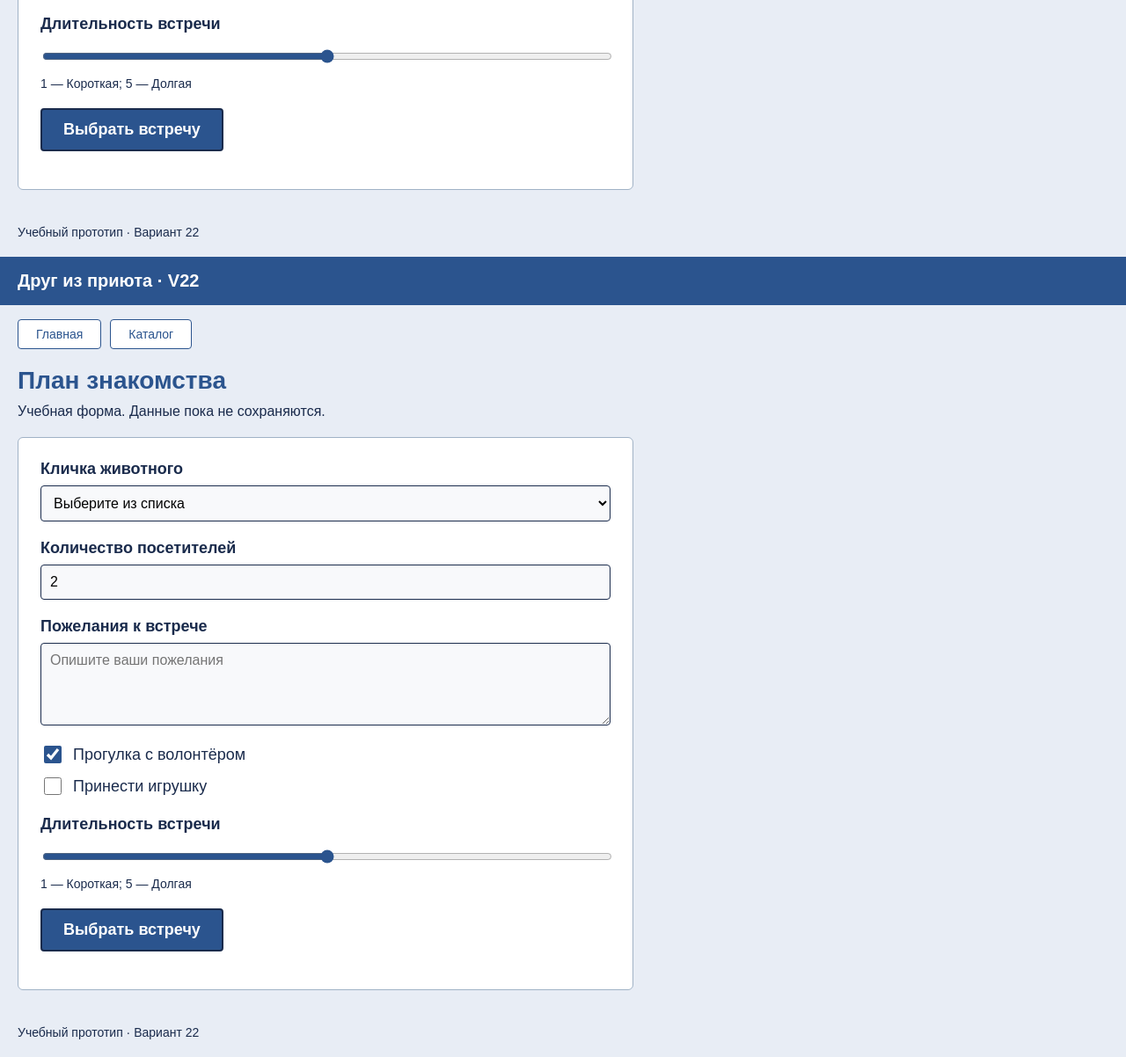
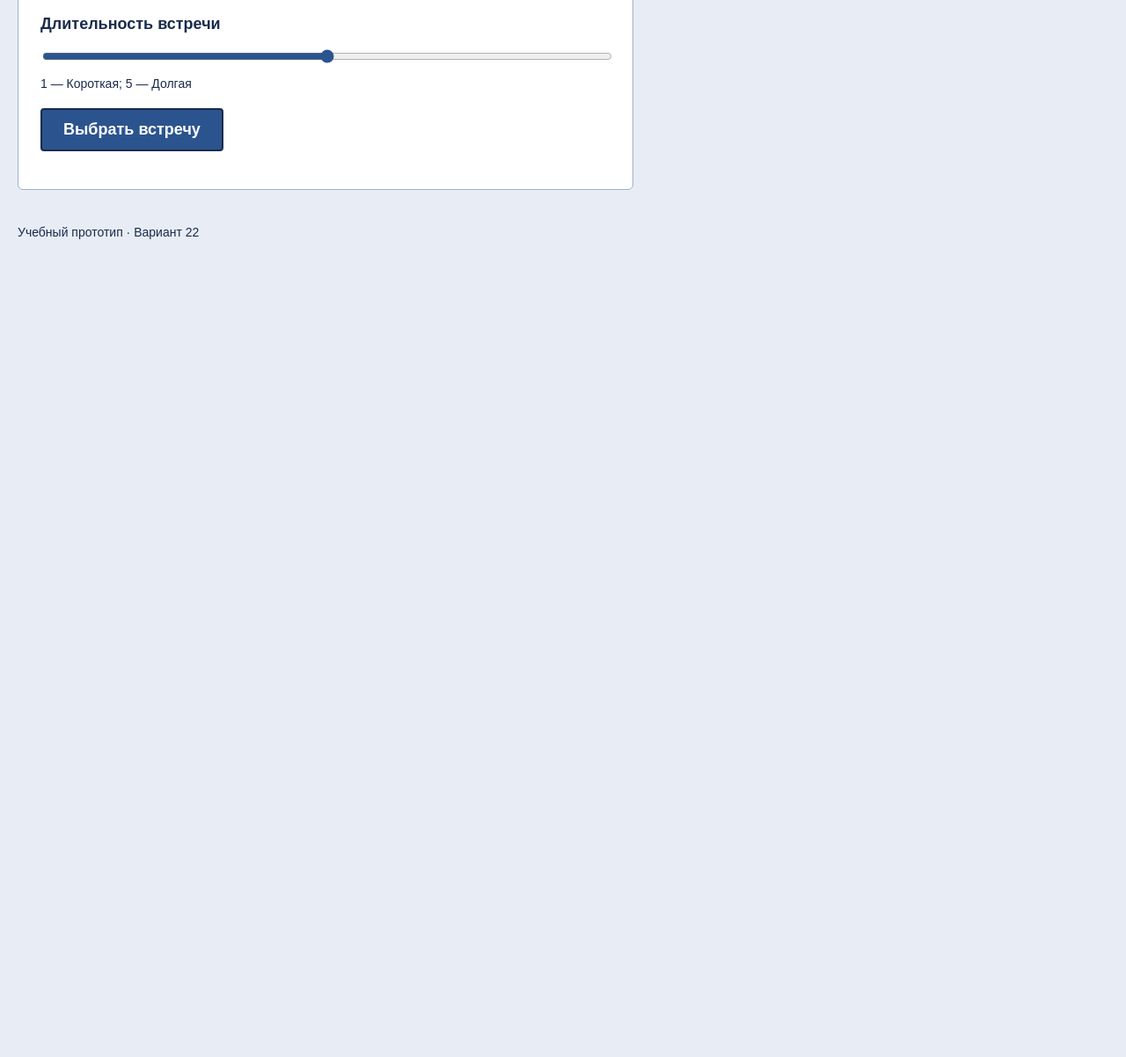
Before and after one commit to forxezz/drug_iz_priuta, a plain HTML site: page forma.html in a window 1280 px wide. Shown: the part 618-1820 px from the top of the page at 88% size. After the commit the page ends 910 px from the top, so only its background shows below. Drawn offline with Linux system fonts and the light colour scheme.

Commit message:
Update forma.html

```diff
--- a/forma.html
+++ b/forma.html
@@ -1,4 +1,3 @@
-
 <!DOCTYPE html>
 <html lang="ru">
 <head>
@@ -39,7 +38,6 @@
 
         <div class="form-field">
             <label for="quantity">Количество посетителей</label>
-            <!-- id должен быть "quantity", как требует задание -->
             <input type="number" id="quantity" name="quantity" value="2" min="1" step="1" required>
         </div>
 
@@ -61,7 +59,7 @@
 
         <button type="submit" class="btn-submit">Выбрать встречу</button>
 
-        <!-- НОВЫЙ АБЗАЦ ДЛЯ ВЫВОДА РЕЗУЛЬТАТА -->
+        <!-- Абзац для вывода результата -->
         <p id="result" role="status" aria-live="polite" style="font-weight: bold; font-size: 18px; margin-top: 15px; color: #2b548e;"></p>
     </form>
 </main>
@@ -70,8 +68,10 @@
     Учебный прототип · Вариант 22
 </footer>
 
-<!-- ПОДКЛЮЧАЕМ НОВЫЙ СКРИПТ -->
+<!-- Подключаем скрипт для формы -->
 <script src="form.js" defer></script>
+
+<!-- Скрипт Service Worker -->
 <script>
   if ('serviceWorker' in navigator) {
     window.addEventListener('load', () => {
@@ -82,87 +82,4 @@
   }
 </script>
 </body>
-
-<!DOCTYPE html>
-<html lang="ru">
-<head>
-    <meta charset="UTF-8">
-    <meta name="viewport" content="width=device-width, initial-scale=1.0">
-    <title>План знакомства</title>
-    <link rel="stylesheet" href="style.css">
-    <link rel="manifest" href="manifest.webmanifest">
-    <meta name="theme-color" content="#24547a">
-</head>
-<body>
-
-<header class="site-header">
-    <h1 class="site-title">Друг из приюта · V22</h1>
-</header>
-
-<nav class="main-nav">
-    <a href="main.html">Главная</a>
-    <a href="catalog.html">Каталог</a>
-</nav>
-
-<main class="page">
-    <h2 class="page-title">План знакомства</h2>
-    <p class="subtitle">Учебная форма. Данные пока не сохраняются.</p>
-
-    <form class="request-form" method="get">
-        <div class="form-field">
-            <label for="item">Кличка животного</label>
-            <select id="item" name="item" required>
-                <option value="">Выберите из списка</option>
-                <option value="barsik">Барсик</option>
-                <option value="ryzhik">Рыжик</option>
-                <option value="luna">Луна</option>
-            </select>
-        </div>
-
-        <div class="form-field">
-            <label for="quantity">Количество посетителей</label>
-            <!-- id должен быть "quantity", как требует задание -->
-            <input type="number" id="quantity" name="quantity" value="2" min="1" step="1" required>
-        </div>
-
-        <div class="form-field">
-            <label for="wishes">Пожелания к встрече</label>
-            <textarea id="wishes" name="wishes" rows="4" placeholder="Опишите ваши пожелания"></textarea>
-        </div>
-
-        <div class="checkbox-field">
-            <label class="checkbox-label"><input type="checkbox" checked name="walk"> Прогулка с волонтёром</label>
-            <label class="checkbox-label"><input type="checkbox" name="toy"> Принести игрушку</label>
-        </div>
-
-        <div class="form-field">
-            <label for="duration">Длительность встречи</label>
-            <input type="range" id="duration" name="duration" min="1" max="5" value="3">
-            <div class="range-labels"><span>1 — Короткая; 5 — Долгая</span></div>
-        </div>
-
-        <button type="submit" class="btn-submit">Выбрать встречу</button>
-
-        <!-- НОВЫЙ АБЗАЦ ДЛЯ ВЫВОДА РЕЗУЛЬТАТА -->
-        <p id="result" role="status" aria-live="polite" style="font-weight: bold; font-size: 18px; margin-top: 15px; color: #2b548e;"></p>
-    </form>
-</main>
-
-<footer class="site-footer">
-    Учебный прототип · Вариант 22
-</footer>
-
-<!-- ПОДКЛЮЧАЕМ НОВЫЙ СКРИПТ -->
-<script src="form.js" defer></script>
-<script>
-  if ('serviceWorker' in navigator) {
-    window.addEventListener('load', () => {
-      navigator.serviceWorker.register('./sw.js')
-        .then(reg => console.log('SW зарегистрирован', reg))
-        .catch(err => console.log('Ошибка SW', err));
-    });
-  }
-</script>
-</body>
-
 </html>
```
